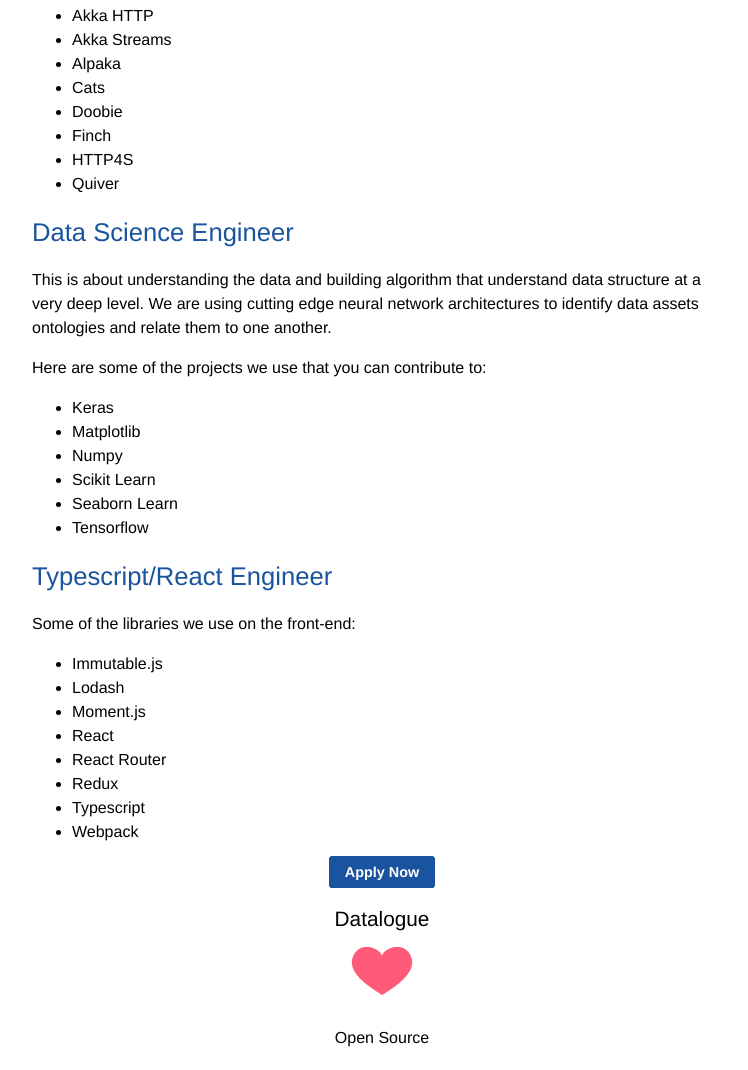
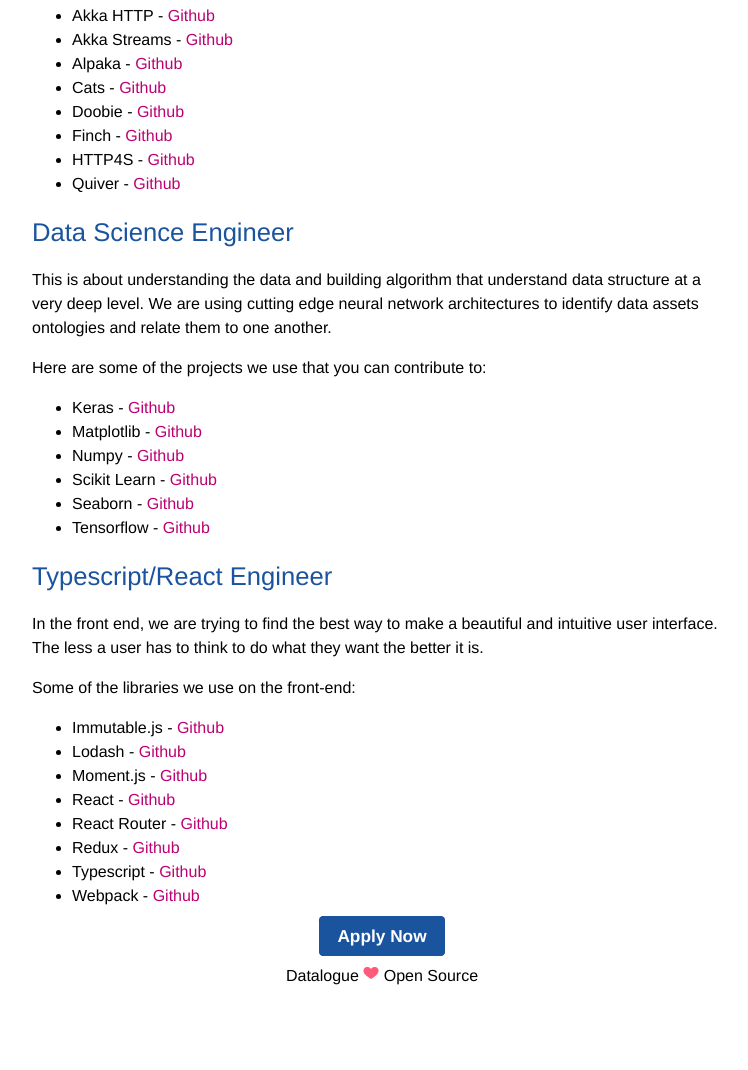
Before and after one commit to datalogue/recruiting, a website: page app/index.html in a window 1280 px wide. Shown: the part 596-1666 px from the top of the page, without its empty margins (258-1006 px from the left). After the commit the page ends 1604 px from the top, so only its background shows below. Drawn offline with nearby package versions, Linux system fonts and the light colour scheme; files that its build step writes are made by us from their sources.

Commit message:
Adding Github reference, resizing apply button and changing footer

```diff
--- a/app/index.html
+++ b/app/index.html
@@ -70,14 +70,14 @@
     <p>Here are some projects that we either use or appreciate:</p>
 
     <ul>
-        <li>Akka HTTP</li>
-        <li>Akka Streams</li>
-        <li>Alpaka</li>
-        <li>Cats</li>
-        <li>Doobie</li>
-        <li>Finch</li>
-        <li>HTTP4S</li>
-        <li>Quiver</li>
+        <li>Akka HTTP - <a href="https://github.com/akka/akka-http">Github</a></li>
+        <li>Akka Streams - <a href="https://github.com/akka/akka">Github</a></li>
+        <li>Alpaka - <a href="https://github.com/akka/alpakka">Github</a></li>
+        <li>Cats - <a href="https://github.com/typelevel/cats">Github</a></li>
+        <li>Doobie - <a href="https://github.com/tpolecat/doobie">Github</a></li>
+        <li>Finch - <a href="https://github.com/finagle/finch">Github</a></li>
+        <li>HTTP4S - <a href="https://github.com/http4s/http4s">Github</a></li>
+        <li>Quiver - <a href="https://github.com/Verizon/quiver">Github</a></li>
     </ul>
 
     <h2>Data Science Engineer</h2>
@@ -85,25 +85,27 @@
     We are using cutting edge neural network architectures to identify data assets ontologies and relate them to one another.</p>
     <p>Here are some of the projects we use that you can contribute to:</p>
     <ul>
-        <li>Keras</li>
-        <li>Matplotlib</li>
-        <li>Numpy</li>
-        <li>Scikit Learn</li>
-        <li>Seaborn Learn</li>
-        <li>Tensorflow</li>
+        <li>Keras - <a href="https://github.com/fchollet/keras/">Github</a></li>
+        <li>Matplotlib - <a href="https://github.com/matplotlib/matplotlib">Github</a></li>
+        <li>Numpy - <a href="https://github.com/numpy/numpy">Github</a></li>
+        <li>Scikit Learn - <a href="https://github.com/scikit-learn/scikit-learn">Github</a></li>
+        <li>Seaborn - <a href="https://github.com/mwaskom/seaborn">Github</a></li>
+        <li>Tensorflow - <a href="https://github.com/tensorflow/tensorflow">Github</a></li>
     </ul>
 
     <h2>Typescript/React Engineer</h2>
+    <p>In the front end, we are trying to find the best way to make a beautiful and intuitive user interface.
+    The less a user has to think to do what they want the better it is.</p>
     <p>Some of the libraries we use on the front-end:</p>
     <ul>
-        <li>Immutable.js</li>
-        <li>Lodash</li>
-        <li>Moment.js</li>
-        <li>React</li>
-        <li>React Router</li>
-        <li>Redux</li>
-        <li>Typescript</li>
-        <li>Webpack</li>
+        <li>Immutable.js - <a href="https://github.com/facebook/immutable-js">Github</a></li>
+        <li>Lodash - <a href="https://github.com/lodash/lodash">Github</a></li>
+        <li>Moment.js - <a href="https://github.com/moment/moment">Github</a></li>
+        <li>React - <a href="https://github.com/facebook/react">Github</a></li>
+        <li>React Router - <a href="https://github.com/ReactTraining/react-router">Github</a></li>
+        <li>Redux - <a href="https://github.com/reactjs/redux">Github</a></li>
+        <li>Typescript - <a href="https://github.com/microsoft/typescript">Github</a></li>
+        <li>Webpack - <a href="https://github.com/webpack/webpack">Github</a></li>
     </ul>
 
     <div id="apply-section">
@@ -112,9 +114,7 @@
 </div>
 
 <div id="footer">
-    <h3>Datalogue</h3>
-    <img src="images/2764.png">
-    <p>Open Source</p>
+    <p>Datalogue  <img src="images/2764.png"> Open Source</p>
 </div>
 
 <!-- build:js scripts/main.min.js -->
--- a/app/styles/main.scss
+++ b/app/styles/main.scss
@@ -10,10 +10,14 @@
 }
 
 #apply-section {
+  font-size: larger;
   text-align: center;
 }
 
 #footer {
+  img {
+    height: $base-font-size;
+  }
   text-align: center;
   margin-bottom: 20px;
 }
```
